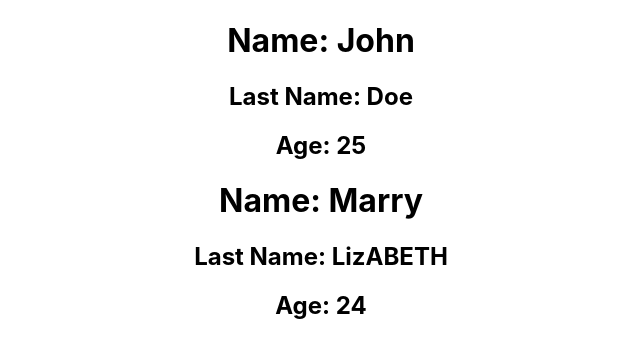
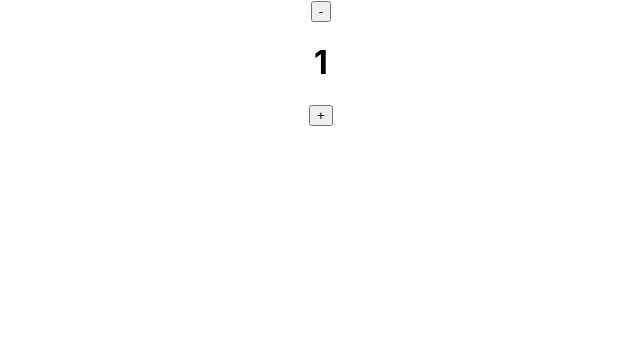
Before and after one commit to LindaMangena/Ultimate_React_App, a React (Create React App) app: page / in a window 1280 px wide. Shown: the top 358 px of the page, without its empty margins (319-959 px from the left). Built offline with nearby package versions, Linux system fonts and the light colour scheme.

Commit message:
React useState

```diff
--- a/src/App.js
+++ b/src/App.js
@@ -1,29 +1,17 @@
+import {useState} from 'react';
 import './App.css';
 
-const Person = (props) => {
-
-  return (
-    <>
-      <h1>Name: {props.name} </h1>
-      <h2>Last Name: {props.lastName}</h2>
-      <h2>Age: {props.age}</h2>
-
-
-    </>
-
-  )
-
-}
 const App = () => {
+  const [counter, setCounter]  = useState(1)
 
   return (
     <div className="App">
-
-      <Person name='John' lastName={'Doe'} age={'25'} />
-      <Person name="Marry" lastName={'LizABETH'} age={'24'} />
+      <button onClick={() => setCounter ((prevCount) => prevCount-1)}>-</button>
+      <h1>{counter}</h1>
+      <button onClick={() => setCounter ((prevCount) => prevCount+1)}>+</button>
 
 
-    </div>
+ </div>
   );
 }
 
```
